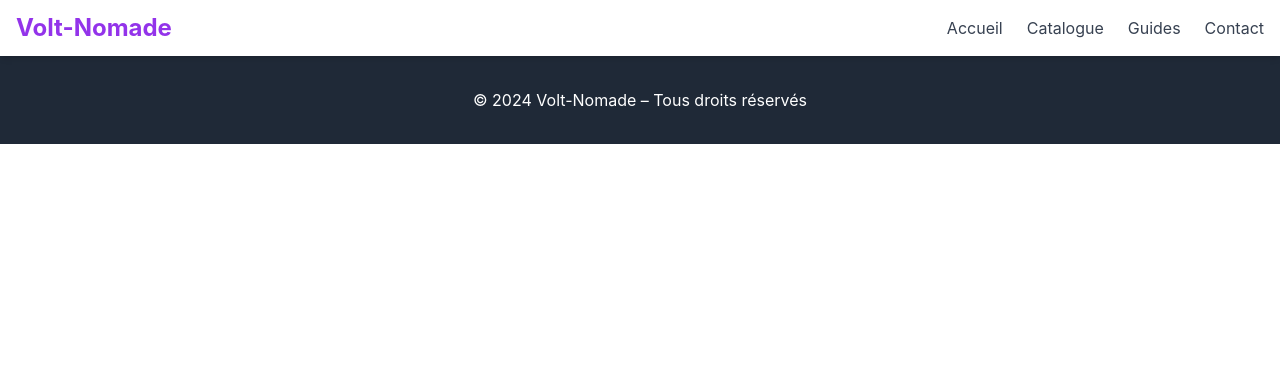
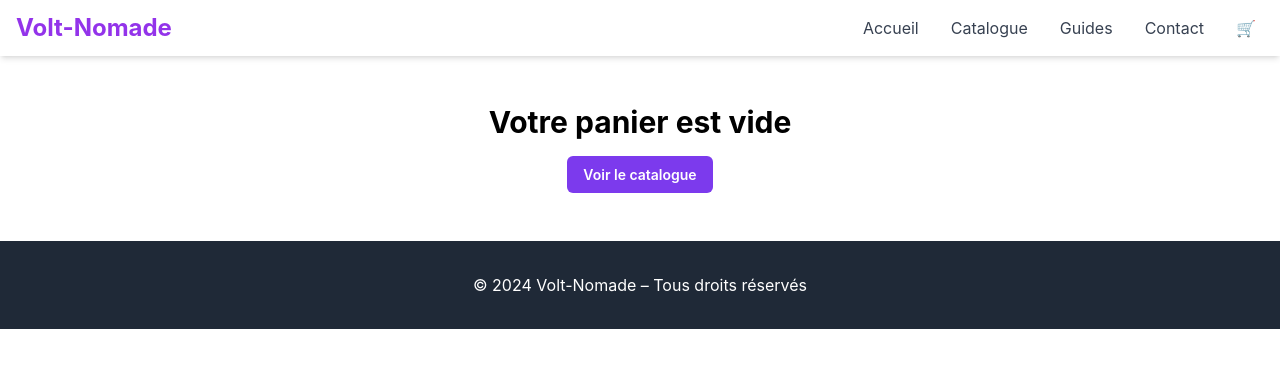
Before and after one commit to Florent-Gorski/Volt-Nomade, a React (Create React App) app: page /panier in a window 1280 px wide. Shown: the top 368 px of the page. Built offline with nearby package versions, Linux system fonts and the light colour scheme.

Commit message:
feat(header): add cart badge with totalCount and /panier link; highlight active route

```diff
--- a/src/App.js
+++ b/src/App.js
@@ -1,19 +1,21 @@
-// src/App.js
 import React, { Suspense } from "react";
 import { BrowserRouter, Routes, Route } from "react-router-dom";
 import Header from "./components/common/Header";
 import Footer from "./components/common/Footer";
 import Loader from "./components/common/Loader";
+import { CartProvider } from "./context/CartContext";
 
 const HomePage = React.lazy(() => import("./pages/HomePage"));
 const CatalogPage = React.lazy(() => import("./pages/CatalogPage"));
 const ProductPage = React.lazy(() => import("./pages/ProductPage"));
 const GuidesPage = React.lazy(() => import("./pages/GuidesPage"));
 const ContactPage = React.lazy(() => import("./pages/ContactPage"));
+const CartPage = React.lazy(() => import("./pages/CartPage"));
 
-function App() {
+export default function App() {
   return (
     <BrowserRouter>
+      <CartProvider>
         <Header />
         <Suspense fallback={<Loader />}>
           <Routes>
@@ -22,11 +24,11 @@ function App() {
             <Route path="/produit/:id" element={<ProductPage />} />
             <Route path="/guides" element={<GuidesPage />} />
             <Route path="/contact" element={<ContactPage />} />
+            <Route path="/panier" element={<CartPage />} />
           </Routes>
         </Suspense>
         <Footer />
+      </CartProvider>
     </BrowserRouter>
   );
 }
-
-export default App;
--- a/src/components/catalog/ProductionCard.js
+++ b/src/components/catalog/ProductCard.js
@@ -1,5 +1,7 @@
 import React from "react";
 import { Link } from "react-router-dom";
+import { useCart } from "../context/CartContext";
+
 
 export default function ProductCard({ id, name, price, compat, image }) {
   return (
--- a/src/components/common/Header.js
+++ b/src/components/common/Header.js
@@ -1,39 +1,71 @@
 import React, { useState } from "react";
-import { Link } from "react-router-dom";
+import { Link, useLocation } from "react-router-dom";
+import { useCart } from "../../context/CartContext";
 
 export default function Header() {
   const [open, setOpen] = useState(false);
+  const { totalCount } = useCart();
+  const { pathname } = useLocation();
+
+  const NavLink = ({ to, children }) => (
+    <Link
+      to={to}
+      className={`px-2 py-1 rounded ${
+        pathname === to ? "text-purple-700 font-semibold" : "text-gray-700"
+      }`}
+    >
+      {children}
+    </Link>
+  );
+
   return (
     <header className="bg-white shadow-md sticky top-0 z-50">
       <div className="container mx-auto px-4 py-3 flex justify-between items-center">
         <Link to="/" className="text-2xl font-bold text-purple-600">
           Volt-Nomade
         </Link>
-        <nav className="hidden md:flex space-x-6 text-gray-700">
-          <Link to="/">Accueil</Link>
-          <Link to="/catalogue">Catalogue</Link>
-          <Link to="/guides">Guides</Link>
-          <Link to="/contact">Contact</Link>
+
+        {/* Desktop nav */}
+        <nav className="hidden md:flex items-center space-x-4">
+          <NavLink to="/">Accueil</NavLink>
+          <NavLink to="/catalogue">Catalogue</NavLink>
+          <NavLink to="/guides">Guides</NavLink>
+          <NavLink to="/contact">Contact</NavLink>
+
+          <Link to="/panier" className="relative inline-flex items-center px-2 py-1">
+            <span aria-hidden>🛒</span>
+            {totalCount > 0 && (
+              <span
+                className="absolute -top-2 -right-2 text-xs bg-purple-600 text-white px-1.5 py-0.5 rounded-full"
+                aria-label={`${totalCount} article${totalCount > 1 ? "s" : ""} dans le panier`}
+              >
+                {totalCount}
+              </span>
+            )}
+          </Link>
         </nav>
+
+        {/* Burger */}
         <button
-          className="md:hidden text-gray-700"
+          className="md:hidden text-gray-700 text-2xl"
           onClick={() => setOpen(!open)}
+          aria-label="Ouvrir/fermer le menu"
+          aria-expanded={open}
         >
           ☰
         </button>
       </div>
+
+      {/* Mobile nav */}
       {open && (
-        <nav className="md:hidden px-4 pb-2 space-y-1">
-          {["/", "/catalogue", "/guides", "/contact"].map((p, i) => (
-            <Link
-              key={p}
-              to={p}
-              className="block py-1"
-              onClick={() => setOpen(false)}
-            >
-              {["Accueil", "Catalogue", "Guides", "Contact"][i]}
-            </Link>
-          ))}
+        <nav className="md:hidden px-4 pb-3 space-y-1 border-t border-gray-100">
+          <Link to="/" className="block py-2" onClick={() => setOpen(false)}>Accueil</Link>
+          <Link to="/catalogue" className="block py-2" onClick={() => setOpen(false)}>Catalogue</Link>
+          <Link to="/guides" className="block py-2" onClick={() => setOpen(false)}>Guides</Link>
+          <Link to="/contact" className="block py-2" onClick={() => setOpen(false)}>Contact</Link>
+          <Link to="/panier" className="block py-2" onClick={() => setOpen(false)}>
+            Panier {totalCount > 0 ? `(${totalCount})` : ""}
+          </Link>
         </nav>
       )}
     </header>
--- /dev/null
+++ b/src/context/CartContext.js
@@ -0,0 +1,85 @@
+import React, { createContext, useContext, useEffect, useMemo, useState } from "react";
+
+const CartContext = createContext(null);
+const STORAGE_KEY = "volt_cart_v1";
+
+export function CartProvider({ children }) {
+  const [items, setItems] = useState(() => {
+    try {
+      const raw = localStorage.getItem(STORAGE_KEY);
+      return raw ? JSON.parse(raw) : [];
+    } catch {
+      return [];
+    }
+  });
+
+  useEffect(() => {
+    try {
+      localStorage.setItem(STORAGE_KEY, JSON.stringify(items));
+    } catch {}
+  }, [items]);
+
+  const addItem = (product, qty = 1) => {
+    setItems((prev) => {
+      const idx = prev.findIndex((it) => it.id === product.id);
+      if (idx >= 0) {
+        const next = [...prev];
+        next[idx] = { ...next[idx], qty: next[idx].qty + qty };
+        return next;
+      }
+      return [
+        ...prev,
+        {
+          id: product.id,
+          name: product.name,
+          price: product.price,
+          image: product.image,
+          qty,
+        },
+      ];
+    });
+  };
+
+  const removeItem = (id) => setItems((prev) => prev.filter((it) => it.id !== id));
+  const increment = (id) =>
+    setItems((prev) =>
+      prev.map((it) => (it.id === id ? { ...it, qty: it.qty + 1 } : it))
+    );
+  const decrement = (id) =>
+    setItems((prev) =>
+      prev.map((it) =>
+        it.id === id ? { ...it, qty: Math.max(1, it.qty - 1) } : it
+      )
+    );
+  const clear = () => setItems([]);
+
+  const totalCount = useMemo(
+    () => items.reduce((s, it) => s + it.qty, 0),
+    [items]
+  );
+  const totalPrice = useMemo(
+    () => items.reduce((s, it) => s + it.qty * (Number(it.price) || 0), 0),
+    [items]
+  );
+
+  const value = {
+    items,
+    addItem,
+    removeItem,
+    increment,
+    decrement,
+    clear,
+    totalCount,
+    totalPrice,
+  };
+
+  return (
+    <CartContext.Provider value={value}>{children}</CartContext.Provider>
+  );
+}
+
+export const useCart = () => {
+  const ctx = useContext(CartContext);
+  if (!ctx) throw new Error("useCart must be used within a CartProvider");
+  return ctx;
+};
--- /dev/null
+++ b/src/pages/CartPage.js
@@ -0,0 +1,55 @@
+import React from "react";
+import { Link } from "react-router-dom";
+import { useCart } from "../context/CartContext";
+
+export default function CartPage() {
+  const { items, increment, decrement, removeItem, clear, totalCount, totalPrice } = useCart();
+
+  if (items.length === 0) {
+    return (
+      <div className="container mx-auto px-4 py-12 text-center">
+        <h1 className="text-3xl font-bold mb-4">Votre panier est vide</h1>
+        <Link to="/catalogue" className="btn-primary">Voir le catalogue</Link>
+      </div>
+    );
+  }
+
+  return (
+    <div className="container mx-auto px-4 py-8">
+      <h1 className="text-4xl font-bold mb-6">Panier</h1>
+      <div className="space-y-4">
+        {items.map((it) => (
+          <div key={it.id} className="flex items-center gap-4 bg-white shadow rounded p-4">
+            <img
+              src={it.image || `https://via.placeholder.com/120x80/7c3aed/fff?text=${encodeURIComponent(it.name)}`}
+              alt={it.name}
+              width={120}
+              height={80}
+              className="rounded object-cover"
+            />
+            <div className="flex-1">
+              <div className="font-semibold">{it.name}</div>
+              <div className="text-gray-600">CHF {it.price}.00</div>
+            </div>
+            <div className="flex items-center gap-2">
+              <button className="btn-primary" onClick={() => decrement(it.id)}>-</button>
+              <span>{it.qty}</span>
+              <button className="btn-primary" onClick={() => increment(it.id)}>+</button>
+            </div>
+            <button className="btn-primary" onClick={() => removeItem(it.id)}>Retirer</button>
+          </div>
+        ))}
+      </div>
+
+      <div className="mt-8 flex items-center justify-between">
+        <div className="text-lg">
+          Total ({totalCount} articles) : <strong>CHF {totalPrice}.00</strong>
+        </div>
+        <div className="flex gap-3">
+          <button className="btn-primary" onClick={clear}>Vider le panier</button>
+          <button className="btn-primary">Passer au paiement</button>
+        </div>
+      </div>
+    </div>
+  );
+}
--- a/src/pages/ProductPage.js
+++ b/src/pages/ProductPage.js
@@ -1,6 +1,8 @@
 import React, { useEffect, useState } from "react";
 import { useParams } from "react-router-dom";
 import { fetchProducts } from "../api";
+import { useCart } from "../context/CartContext";
+
 
 export default function ProductPage() {
   const { id } = useParams();
```
Lines whose indentation alone changed are shown as unchanged.
